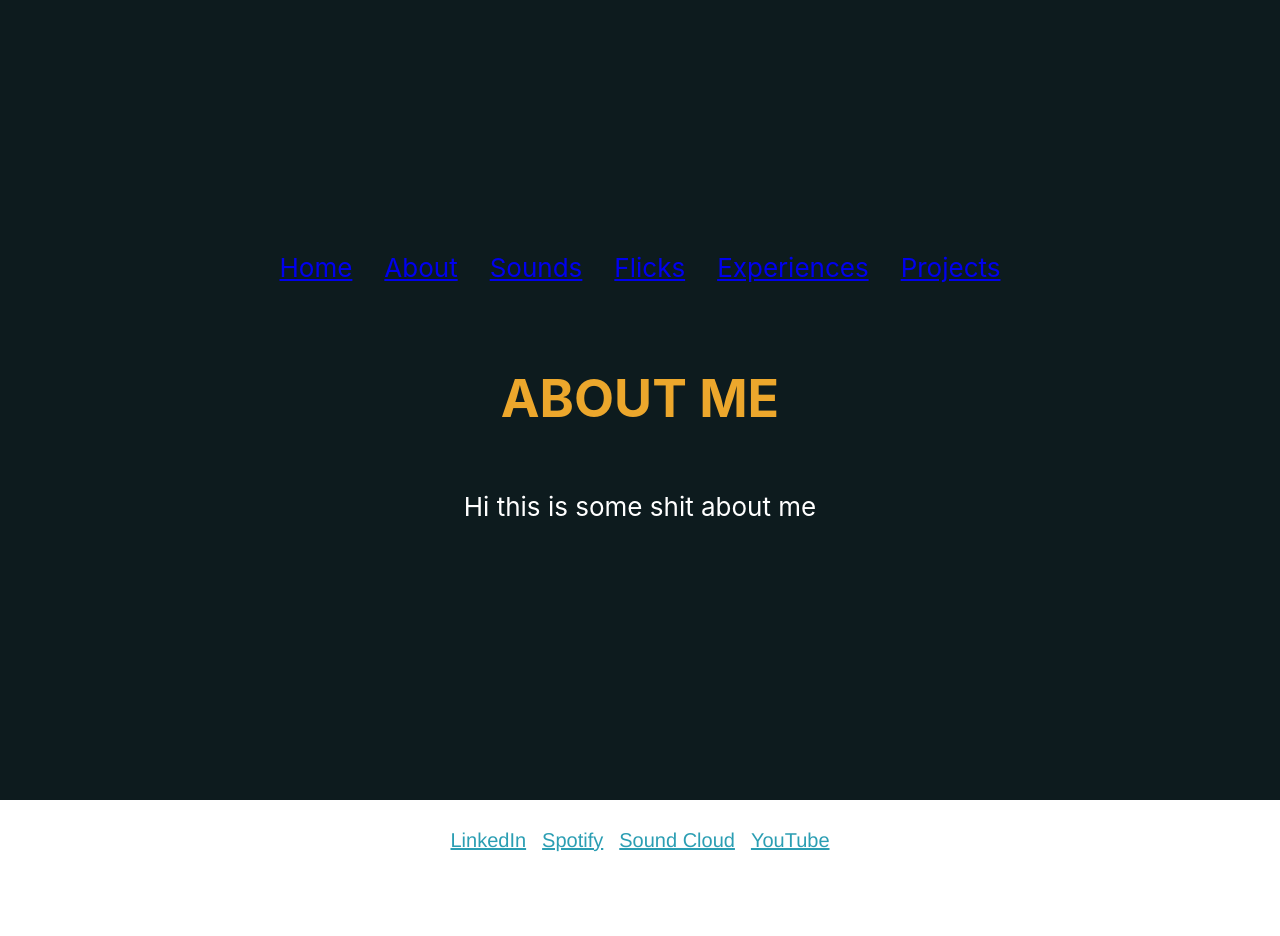
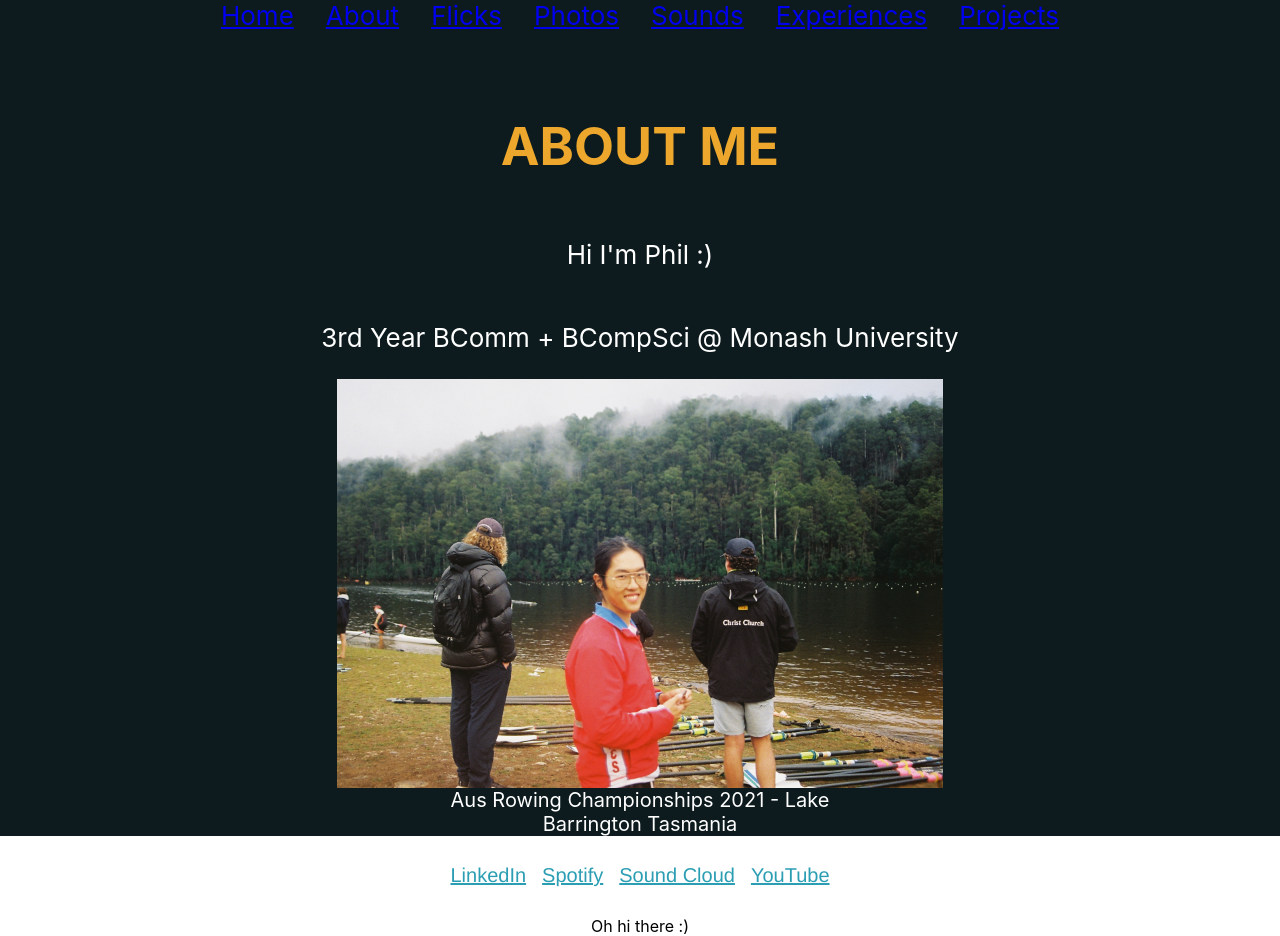
Before and after one commit to pptutn/website, a React (Create React App) app: page /about in a window 1280 px wide. Before the commit the page ends 880 px from the top, so only its background shows below. Built offline with nearby package versions, Linux system fonts and the light colour scheme.

Commit message:
starting on photos

```diff
--- a/src/App.js
+++ b/src/App.js
@@ -4,6 +4,7 @@ import AboutMe from "./pages/AboutMe";
 import Home from "./pages/Home";
 import Sounds from "./pages/Sounds";
 import Flicks from "./pages/Flicks";
+import Photos from "./pages/Photos";
 import MenuBar from "./components/MenuBar";
 import Experiences from "./pages/Experiences";
 import Socials from "./components/Socials";
@@ -14,16 +15,19 @@ function App() {
     <div className="App">
       <header className="App-header">
         <MenuBar />
+
         <Routes>
           <Route path="/" element={<Home />} />
           <Route path="/about" element={<AboutMe />} />
           <Route path="/sounds" element={<Sounds />} />
           <Route path="/flicks" element={<Flicks />} />
+          <Route path="/photos" element={<Photos />} />
           <Route path="/experiences" element={<Experiences />} />
           <Route path="/projects" element={<Projects />} />
         </Routes>
       </header>
       <Socials />
+      <footer>Oh hi there :)</footer>
     </div>
   );
 }
--- a/src/components/MenuBar.js
+++ b/src/components/MenuBar.js
@@ -12,10 +12,13 @@ function MenuBar() {
         <Link to="/about">About</Link>
       </StyledMenuItem>
       <StyledMenuItem>
-        <Link to="/sounds">Sounds</Link>
+        <Link to="/flicks">Flicks</Link>
       </StyledMenuItem>
       <StyledMenuItem>
-        <Link to="/flicks">Flicks</Link>
+        <Link to="/photos">Photos</Link>
+      </StyledMenuItem>
+      <StyledMenuItem>
+        <Link to="/sounds">Sounds</Link>
       </StyledMenuItem>
       <StyledMenuItem>
         <Link to="/experiences">Experiences</Link>
--- a/src/components/Section.js
+++ b/src/components/Section.js
@@ -2,7 +2,12 @@ import React from "react";
 import { StyledList, StyledParagraph, StyledH2 } from "../styled";
 
 function Section(props) {
-  const list = props.details.map((i) => <li key={i}>{i}</li>);
+  const list = props.details.map((i) => (
+    <>
+      <li key={i}>{i}</li>
+      <br />
+    </>
+  ));
   return (
     <>
       <StyledH2>{props.heading}</StyledH2>
--- a/src/pages/AboutMe.js
+++ b/src/pages/AboutMe.js
@@ -1,11 +1,17 @@
 import React from "react";
-import { StyledH1 } from "../styled";
+import { StyledH1, StyledImage, StyledParagraph } from "./styled";
 
 function AboutMe() {
+  StyledImage.defaultProps = { src: "/images/img_phil.jpg" };
   return (
     <>
       <StyledH1> ABOUT ME </StyledH1>
-      <p>Hi this is some shit about me</p>
+      <p>Hi I'm Phil :)</p>
+      <p>3rd Year BComm + BCompSci @ Monash University</p>
+      <StyledImage src="/images/img_phil.jpg"></StyledImage>
+      <StyledParagraph>
+        Aus Rowing Championships 2021 - Lake Barrington Tasmania
+      </StyledParagraph>
     </>
   );
 }
--- a/src/pages/Flicks.js
+++ b/src/pages/Flicks.js
@@ -1,11 +1,12 @@
 // image gallery and links to the films i've edited
 import React from "react";
-import { StyledH1 } from "../styled";
+
 import {
   StyledCaption,
   StyledVideoItem,
   StyledParagraph,
   StyledWrapper,
+  StyledH1,
   StyledH2,
 } from "./styled";
 
--- a/src/pages/Home.js
+++ b/src/pages/Home.js
@@ -1,6 +1,6 @@
 import React from "react";
 import newlogo from "../image2vector.svg";
-import { StyledH1 } from "../styled";
+import { StyledH1 } from "./styled";
 
 function Home() {
   return (
--- /dev/null
+++ b/src/pages/Photos.js
@@ -0,0 +1,12 @@
+import React from "react";
+import { StyledH1 } from "./styled";
+
+function Photos() {
+  return (
+    <>
+      <StyledH1>My Photos</StyledH1>
+    </>
+  );
+}
+
+export default Photos;
--- a/src/pages/Projects.js
+++ b/src/pages/Projects.js
@@ -1,5 +1,5 @@
 import React from "react";
-import { StyledH1 } from "../styled";
+import { StyledH1 } from "./styled";
 
 function Projects() {
   return (
--- a/src/pages/Sounds.js
+++ b/src/pages/Sounds.js
@@ -1,12 +1,43 @@
 // mixes
 import React from "react";
-import { StyledH1 } from "../styled";
+import {
+  StyledCaption,
+  StyledH1,
+  StyledH2,
+  StyledParagraph,
+  StyledVideoItem,
+  StyledWrapper,
+} from "./styled";
 
 function Sounds() {
   return (
     <>
       <StyledH1>My Sounds</StyledH1>
-      <p>Collection of some of my mixes</p>
+      <StyledH2>
+        At the beginning of the pandemic in Melbourne, amidst all the lockdowns,
+        I elected to learn new skill. These are a few of my mixes.
+      </StyledH2>
+      <br />
+      <StyledVideoItem>
+        <StyledWrapper>
+          <StyledCaption>Monash Virtual O-Fest 2020</StyledCaption>
+          <StyledParagraph>
+            After only a few months of learning, I was given the opportunity to
+            perform at Monash's Orientation Festival (O-Fest) which was held
+            virtually due to the pandemic. To say I was shitting bricks is an
+            understatement.
+          </StyledParagraph>
+        </StyledWrapper>
+        <iframe
+          width="640"
+          height="360"
+          src="https://www.youtube.com/embed/_XrGQ0sw69s"
+          title="YouTube video player"
+          frameborder="0"
+          allow="accelerometer; autoplay; clipboard-write; encrypted-media; gyroscope; picture-in-picture"
+          allowfullscreen
+        ></iframe>
+      </StyledVideoItem>
     </>
   );
 }
--- a/src/pages/styled.js
+++ b/src/pages/styled.js
@@ -33,10 +33,20 @@ const StyledParagraph = styled.p`
     max-width: 450px;
 `;
 
+const StyledH1 = styled.h1`
+  color: #eca72c;
+  text-transform: uppercase;
+`;
+
 const StyledH2 = styled.h2`
   max-width: 900px;
   font-size 20px;
   font-weight: normal;
+`;
+
+const StyledImage = styled.img`
+  width: 606px;
+  height: 409px;
 `;
 
 export {
@@ -44,5 +54,7 @@ export {
   StyledCaption,
   StyledParagraph,
   StyledWrapper,
+  StyledH1,
   StyledH2,
+  StyledImage,
 };
--- a/src/styled.js
+++ b/src/styled.js
@@ -21,6 +21,7 @@ const StyledLink = styled(Link)`
 `;
 
 const StyledH2 = styled.h2`
+  color: #eca72c;
   text-decoration: underline;
   margin: 0;
 `;
@@ -29,6 +30,7 @@ const StyledParagraph = styled.p`
   margin: 0 rem;
   font-size: 20px;
   text-transform: uppercase;
+  color: #2b9eb3;
 `;
 
 const StyledList = styled.ul`
@@ -36,6 +38,7 @@ const StyledList = styled.ul`
   padding: 0;
   list-style: none;
   font-size: 18px;
+  max-width: 500px;
 `;
 
 const StyledMenu = styled.div`
@@ -52,11 +55,6 @@ const StyledMenuItem = styled.li`
   margin: 1rem;
 `;
 
-const StyledH1 = styled.h1`
-  color: #eca72c;
-  text-transform: uppercase;
-`;
-
 export {
   StyledLink,
   StyledBox,
@@ -65,5 +63,4 @@ export {
   StyledH2,
   StyledMenu,
   StyledMenuItem,
-  StyledH1,
 };
```
Also changed, not shown: public/images/img_phil.JPG (added).
